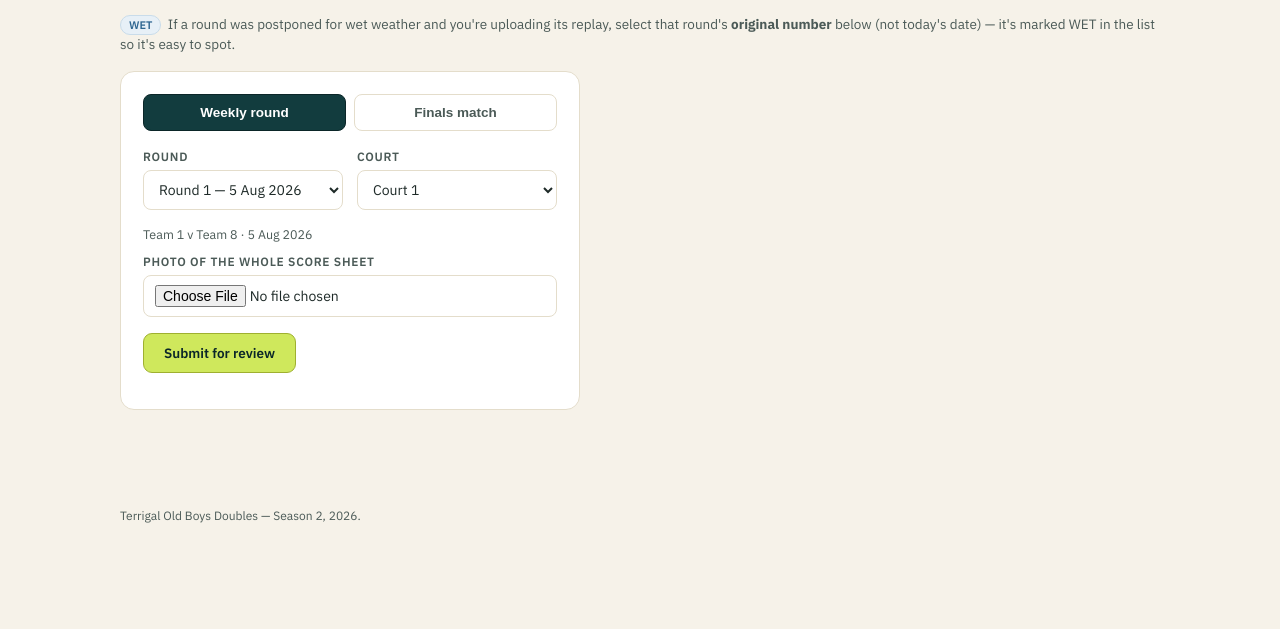
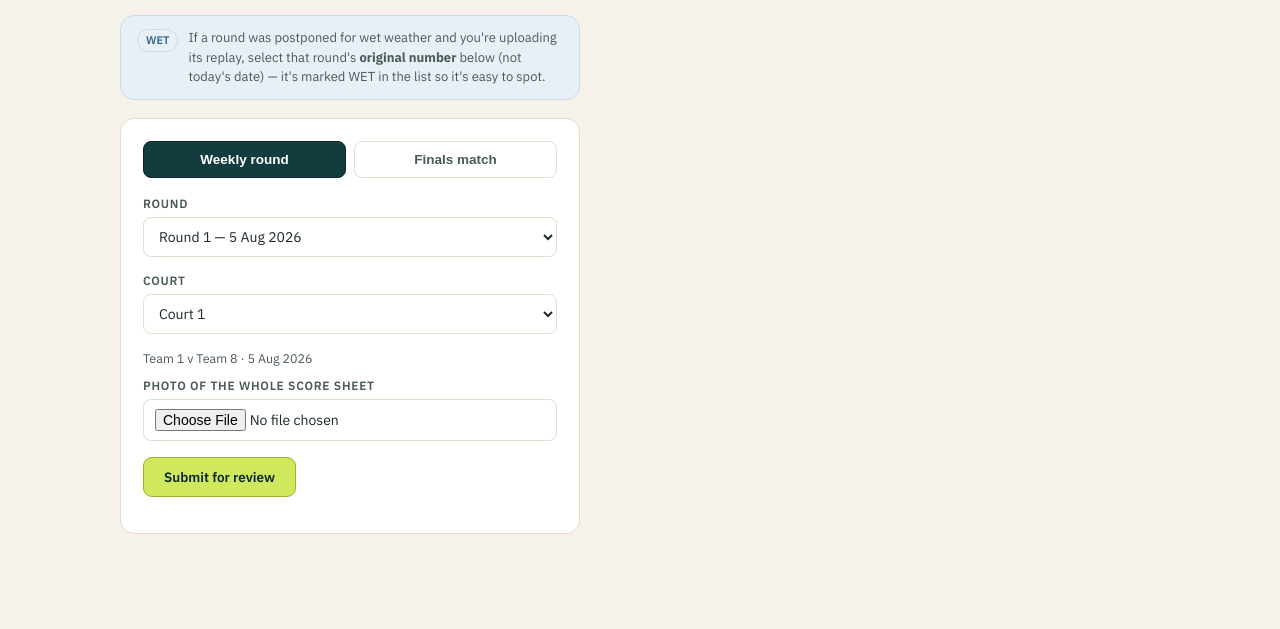
Before and after one commit to XiZ-z/terrigal-old-boys, a website with bundled scripts: page upload.html in a window 1280 px wide. Shown: the part 173-802 px from the top of the page. Built offline with nearby package versions, Linux system fonts and the light colour scheme.

Commit message:
Polish upload page: fix round dropdown truncation, style WET note as a tip
Round now gets its own full-width row instead of sharing a 2-column grid
with Court, so the WET replay label (including the actual date) isn't cut
off. The wet-weather explanation is now a tinted callout box instead of
blending into the regular intro copy.

```diff
--- a/styles.css
+++ b/styles.css
@@ -455,6 +455,13 @@ footer{
   padding:22px; margin-bottom:18px;
 }
 .upload-card{max-width:460px;}
+.note-box{
+  display:flex; align-items:flex-start; gap:10px;
+  background:#E7F0F7; border:1px solid #C9DCEA; border-radius:var(--radius);
+  padding:12px 16px; margin-bottom:18px; max-width:460px;
+  font-size:13px; color:var(--ink-soft); line-height:1.5;
+}
+.note-box .pill{flex-shrink:0; margin-top:1px;}
 .auth-card{max-width:360px;}
 .status-msg{margin-top:14px; font-size:13.5px; line-height:1.5;}
 .status-msg.error{color:var(--clay); font-weight:600;}
--- a/upload.html
+++ b/upload.html
@@ -15,7 +15,10 @@
 <main>
   <div class="section-title">Upload Score Sheet</div>
   <p class="section-sub">Take a photo of the whole score sheet for your court and submit it here. It'll be read automatically and then double-checked before it goes live — no need to type any numbers in yourself.</p>
-  <p class="section-sub"><span class="pill wet">WET</span>&nbsp; If a round was postponed for wet weather and you're uploading its replay, select that round's <strong>original number</strong> below (not today's date) — it's marked WET in the list so it's easy to spot.</p>
+  <div class="note-box">
+    <span class="pill wet">WET</span>
+    <span>If a round was postponed for wet weather and you're uploading its replay, select that round's <strong>original number</strong> below (not today's date) — it's marked WET in the list so it's easy to spot.</span>
+  </div>
 
   <div class="upload-card">
     <div class="mode-toggle">
@@ -25,7 +28,6 @@
 
     <form id="upload-form">
       <div id="weekly-fields">
-        <div class="field-grid">
         <div class="field-row">
           <label for="round-num">Round</label>
           <select id="round-num" name="roundNum">
@@ -40,7 +42,6 @@
             <option value="3">Court 3</option>
             <option value="4">Court 4</option>
           </select>
-          </div>
         </div>
       </div>
 
```
Lines whose indentation alone changed are shown as unchanged.
